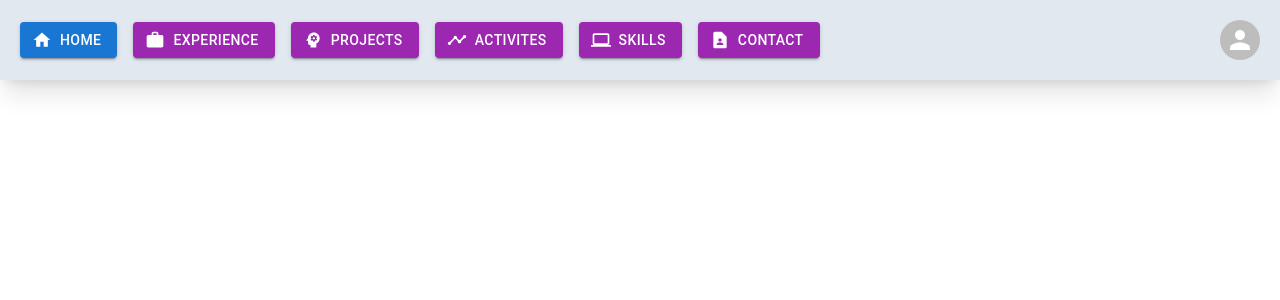
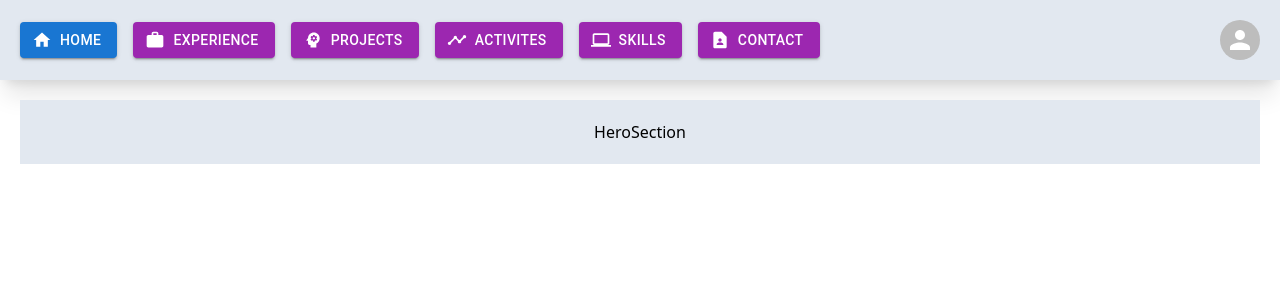
Before and after one commit to aanos-m/portfolio-typescript, a React (Create React App) app: page / in a window 1280 px wide. Shown: the top 300 px of the page. Built offline with nearby package versions, Linux system fonts and the light colour scheme.

Commit message:
initialized HeroSection

```diff
--- a/src/App.tsx
+++ b/src/App.tsx
@@ -1,10 +1,12 @@
 import "./App.css";
+import HeroSection from "./components/HeroSection";
 import Navbar from "./components/Navbar";
 
 function App() {
   return (
     <div className="App">
       <Navbar />
+      <HeroSection/>
     </div>
   );
 }
--- /dev/null
+++ b/src/components/HeroSection.tsx
@@ -0,0 +1,11 @@
+import React from 'react'
+
+type Props = {}
+
+const HeroSection = (props: Props) => {
+  return (
+    <div className='p-5 m-5 bg-slate-200'>HeroSection</div>
+  )
+}
+
+export default HeroSection
```
